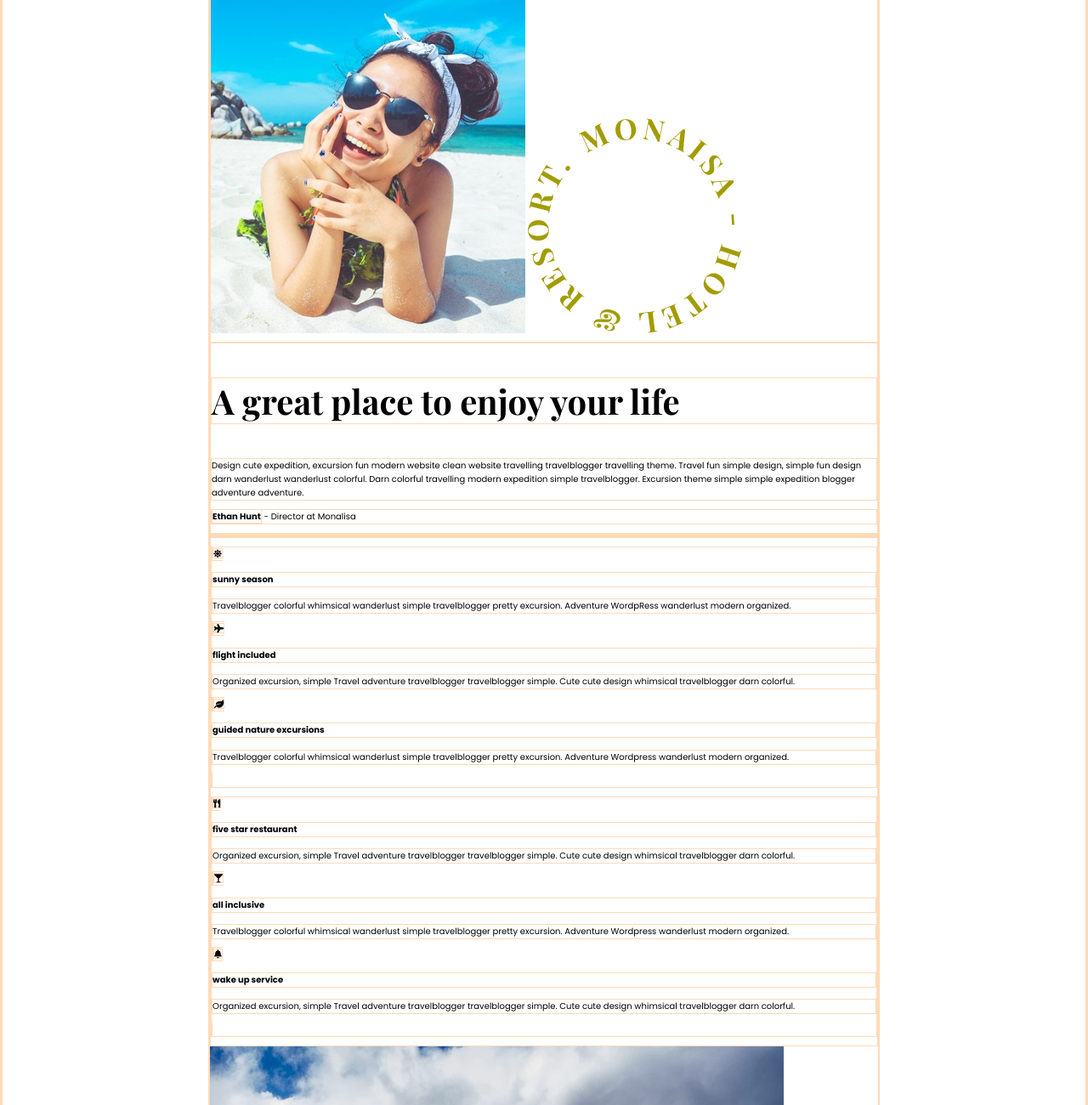
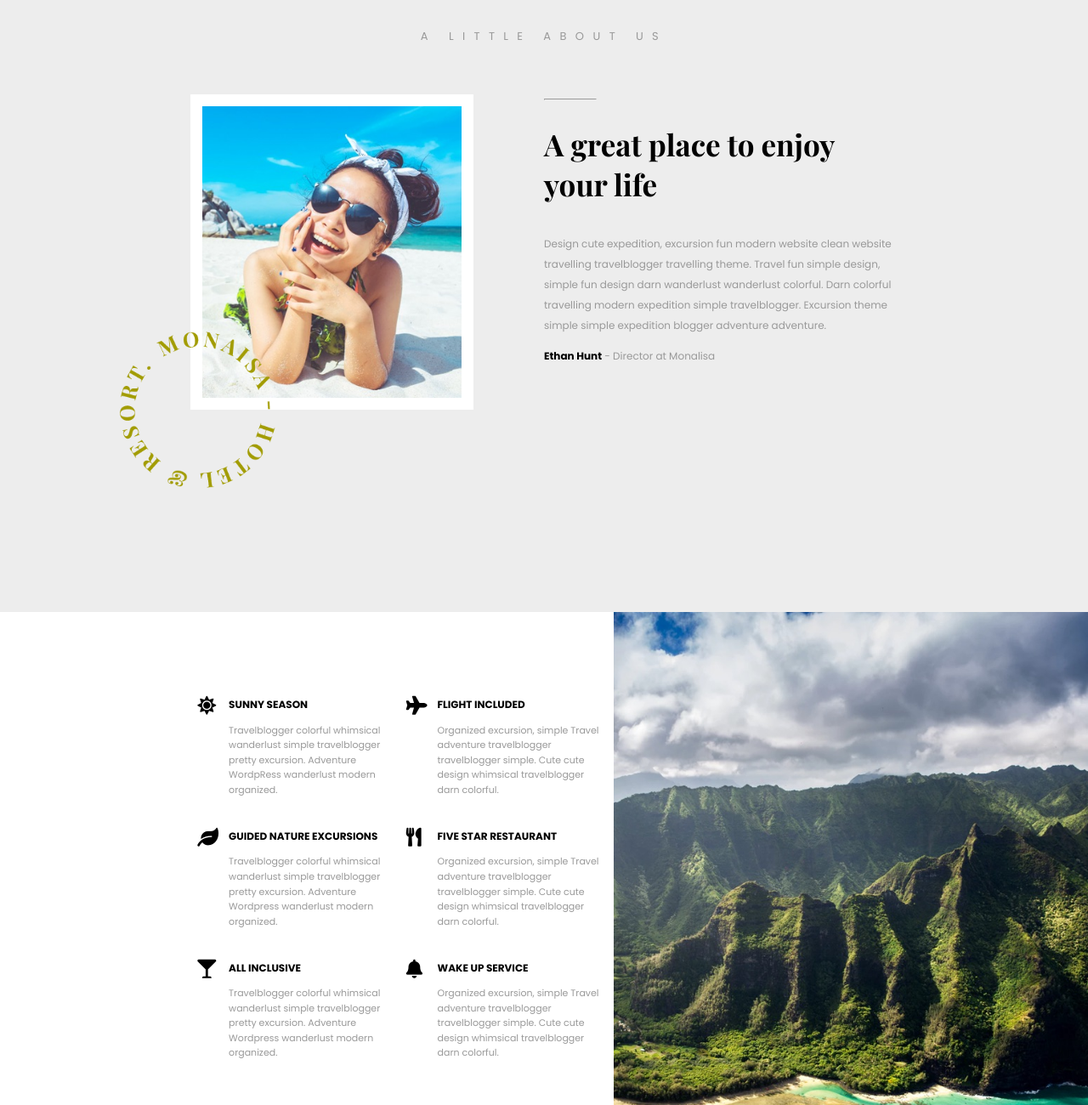
Before and after one commit to hushangni/shangnihu-project1, a plain HTML site: page index.html in a window 1280 px wide. Shown: the part 880-2180 px from the top of the page at 85% size. Drawn offline with nearby package versions, Linux system fonts and the light colour scheme.

Commit message:
Finished top section styles, on to Testimonials

```diff
--- a/index.html
+++ b/index.html
@@ -29,9 +29,9 @@
                     <li><a href="blog.html">blog</a></li>
                     <li><a href="contact.html">contact</a></li>
                     <li><a href="#"><i class="fas fa-search"></i></a></li>
-                    <li>
+                    <li class="shopping">
                         <a href="#"><i class="fas fa-shopping-bag"></i></a>
-                        <span class="purchaseNumber">2</span>
+                        <div class="purchaseNumber">2</div>
                     </li>
                 </ul>
             </div>
@@ -43,63 +43,81 @@
 
     <!-- MAIN -->
     <main>
-        <div class="wrapper">
         <!-- ABOUT SECTION -->
         <section class="aboutSection">
+            <div class="wrapper">
                 <h2>a little about us</h2>
                 <div class="aboutContent">
+                    <div class="contentImages">
                         <img src="assets/home-2.jpeg" alt="Similing girl with bandana and sunglasses laying on a beach.">
                         <img src="assets/home-circle-text.png" alt="Resort Monalisa Hotel circle stamp">
+                    </div>
+                    <div class="contentText">
                         <hr class="shortBlackLine">
                         <h3>A great place to enjoy your life</h3>
                         <p>Design cute expedition, excursion fun modern website clean website travelling travelblogger travelling theme. Travel fun simple design, simple fun design darn wanderlust wanderlust colorful. Darn colorful travelling modern expedition simple travelblogger. Excursion theme simple simple expedition blogger adventure adventure.</p>
                         <p><strong>Ethan Hunt</strong> - Director at Monalisa</p>
                     </div>
+                </div>
+            </div>
         </section><!-- ABOUT SECTION END -->
-        </div>
 
+        <!-- ITEMS SECTION -->
+        <section class="itemsSection clearfix">
             <div class="wrapper">
-            <!-- ITEMS SECTION -->
-            <section class="itemsSection">
-                <div class="items">
-                    <ul class="itemsOne">
-                        <li>
+                <ul class="itemsList clearfix">
+                    <li class="clearfix">
                         <i class="fas fa-sun"></i>
+
+                        <div class="itemsText">
                             <h4>sunny season</h4>
                             <p>Travelblogger colorful whimsical wanderlust simple travelblogger pretty excursion. Adventure WordpRess wanderlust modern organized.</p>
+                        </div>
                     </li>
-                        <li>
+                    <li class="clearfix">
                         <i class="fas fa-plane"></i>
+
+                        <div class="itemsText">
                             <h4>flight included</h4>
                             <p>Organized excursion, simple Travel adventure travelblogger travelblogger simple. Cute cute design whimsical travelblogger darn colorful.</p>
+                        </div>
                     </li>
-                        <li>
+                    <li class="clearfix">
                         <i class="fas fa-leaf"></i>
+
+                        <div class="itemsText">
                             <h4>guided nature excursions</h4>
                             <p>Travelblogger colorful whimsical wanderlust simple travelblogger pretty excursion. Adventure Wordpress wanderlust modern organized.</p>
+                        </div>
                     </li>
-                    </ul>
-                    <ul class="itemsTwo">
-                        <li>
+                    <li class="clearfix">
                         <i class="fas fa-utensils"></i>
+
+                        <div class="itemsText">
                             <h4>five star restaurant</h4>
                             <p>Organized excursion, simple Travel adventure travelblogger travelblogger simple. Cute cute design whimsical travelblogger darn colorful.</p>
+                        </div>
                     </li>
-                        <li>
+                    <li class="clearfix">
                         <i class="fas fa-glass-martini"></i>
+
+                        <div class="itemsText">
                             <h4>all inclusive</h4>
                             <p>Travelblogger colorful whimsical wanderlust simple travelblogger pretty excursion. Adventure Wordpress wanderlust modern organized.</p>
+                        </div>
                     </li>
-                        <li>
+                    <li class="clearfix">
                         <i class="fas fa-bell"></i>
+
+                        <div class="itemsText">
                             <h4>wake up service</h4>
                             <p>Organized excursion, simple Travel adventure travelblogger travelblogger simple. Cute cute design whimsical travelblogger darn colorful.</p>
+                        </div>
                     </li>
                 </ul>
             </div>
             <img src="assets/home-3.jpeg" alt="Green mountains meeting the ocean">
         </section><!-- ITEMS SECTION END -->
-        </div>
 
         <div class="testExploreWrapper">
             <!-- TESTIMONIALS SECTION -->
--- a/style.css
+++ b/style.css
@@ -8,7 +8,7 @@ article,aside,details,figcaption,figure,footer,header,hgroup,nav,section,summary
 
 /* Custom styles start here ************* */
 *{
-    border: 1px solid peachpuff;
+    /* border: 1px solid peachpuff; */
 }
 
 html {
@@ -25,15 +25,40 @@ h5,
 
 h1 {
     display: inline;
-    font-size: 5rem;
+    font-size: 4.5rem;
+}
+
+h2 {
+    font-size: 1.3em;
+    text-transform: uppercase;
+    letter-spacing: 0.8em;
 }
 
 h3 {
-    font-size: 4rem;
+    font-size: 3.5rem;
+}
+
+h4 {
+    font-size: 1.2em;
+    text-transform: uppercase;
+}
+
+i {
+    font-size: 1.4em;
+}
+
+p {
+    font-size: 1.2em;
+    color: #999;
+    line-height: 2em;
+}
+
+strong {
+    color: #000;
 }
 
 .wrapper {
-    width: 62%;
+    width: 65%;
     margin: 0 auto;
 }
 
@@ -47,24 +72,168 @@ li {
 }
 
 
-
-
 /* HOME STYLES ************************** */
 .mainHeader {
-    height: 100vh;
+    max-height: 100vh;
 }
 
 .topNav {
-    height: 14vh;
+    height: 15vh;
 }
 
 .topNavItems {
     text-align: center;
+    display: table;
+    width: 100%;
+    margin: 0;
+    height: 15vh;
 }
 
 .homeHeaderImg {
-    height: 86vh;
+    height: 85vh;
     background-image: url(assets/home-1.jpeg);
     background-size: cover;
     background-position: center;
 }
+
+.topNavItems a {
+    text-decoration: none;
+    color: #000;
+    text-transform: uppercase;
+    font-weight: 700;
+}
+
+.topNavItems a:hover {
+    color: #999;
+}
+
+.topNavItems li {
+    display: table-cell;
+    vertical-align: middle;
+}
+
+.logo {
+    margin: 0 15%;
+    text-transform: capitalize;
+}
+
+.logo:hover {
+    color: #f7d40e;
+}
+
+.fa-search {
+    margin-right: 30%;
+}
+
+.shopping {
+    position: relative;
+}
+
+.purchaseNumber {
+    border-radius: 50%;
+    background-color:  #a4f1dc;
+    font-size: 0.7em;
+    width: 11.5px;
+    height: 11.5px;
+    position: absolute;
+    top: 54%;
+    right: 0;
+}
+
+/* HOME ABOUT STYLES ************************** */
+.aboutSection {
+    background-color: #ededed;
+    padding-top: 8%;
+    height: 100vh;
+}
+
+.aboutSection h2 {
+    text-align: center;
+    margin-bottom: 7%;
+    font-weight: 400;
+    color: #999;
+}
+
+.contentImages {
+    position: relative;
+    float: left;
+    width: 40%;
+    margin-right: 5%;
+}
+
+.contentImages img:first-child {
+    max-width: 100%;
+    border: 14px solid white;
+}
+
+.contentImages img:last-child {
+    position: absolute;
+    width: 55%;
+    left: -25%;
+    bottom: -23%;
+}
+
+.contentText {
+    margin-left: 5%;
+    width: 50%;
+    float: left;
+    text-align: left;
+}
+
+.shortBlackLine{
+    width: 15%;
+    float: left;
+}
+
+/* HOME ITEMS STYLES ************************** */
+.itemsSection {
+    max-height: 90vh;
+    position: relative;
+}
+
+.itemsList {
+    float: left;
+    width: 70%;
+    height: 90vh;
+    margin: 0;
+    padding-top: 9%;
+    padding-right: 10%;
+    padding-left: 1%;
+}
+
+.itemsList li {
+    width: 50%;
+    float: left;
+    margin-top: 5%;
+}
+
+.itemsSection img {
+    float: right;
+    height: 90vh;
+    position: absolute;
+    top: 0;
+    right: 0;
+}
+
+.itemsList i {
+    float: left;
+    width: 10%;
+    font-size: 2.2em;
+    margin-right: 5%;
+}
+
+.itemsText h4,
+.itemsText p {
+    margin: 0;
+    padding-bottom: 1em;
+    line-height: 1.6em;
+}
+
+.itemsText p {
+    font-size: 1.1em;
+}
+
+.itemsText {
+    float: left;
+    width: 80%;
+}
```
Lines whose indentation alone changed are shown as unchanged.
